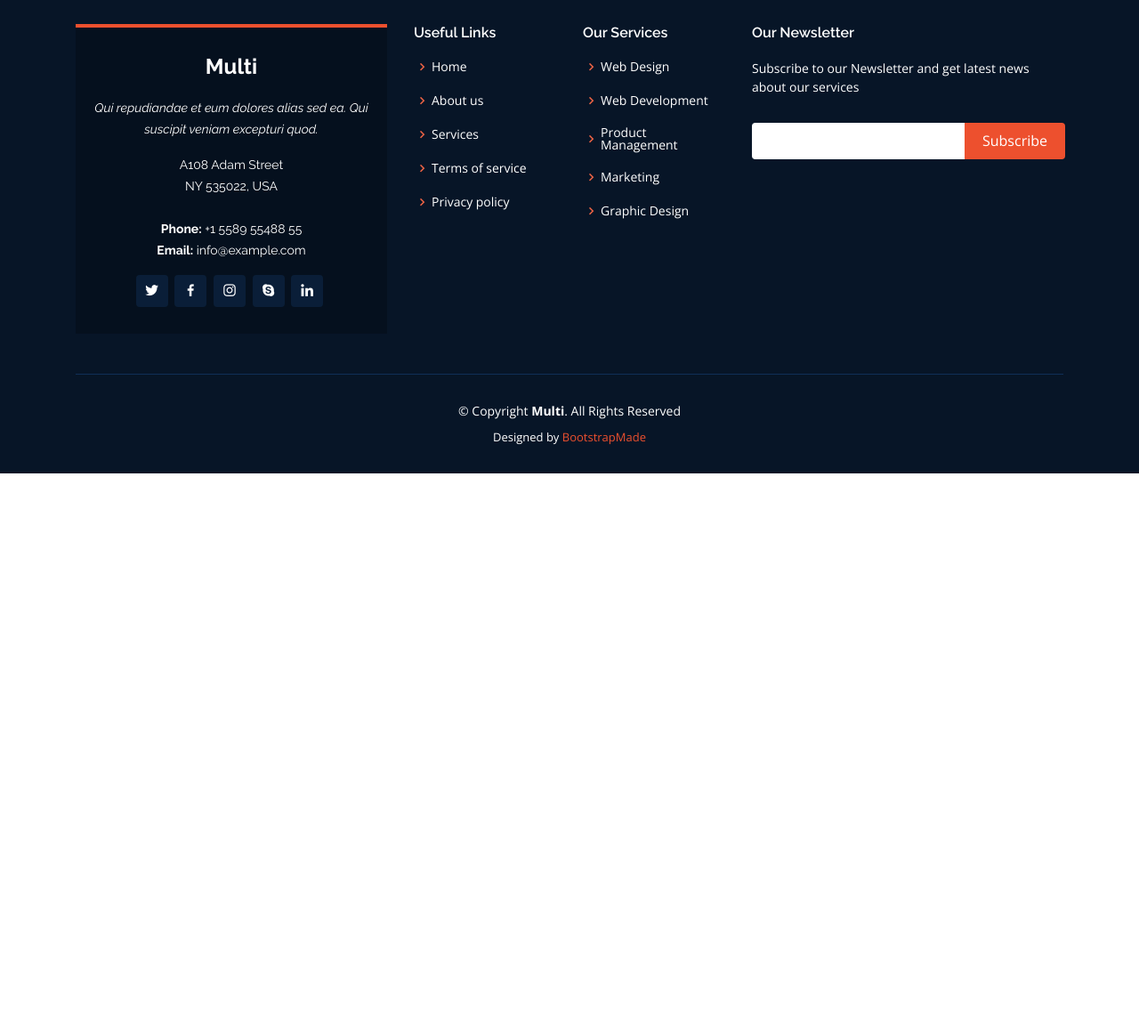
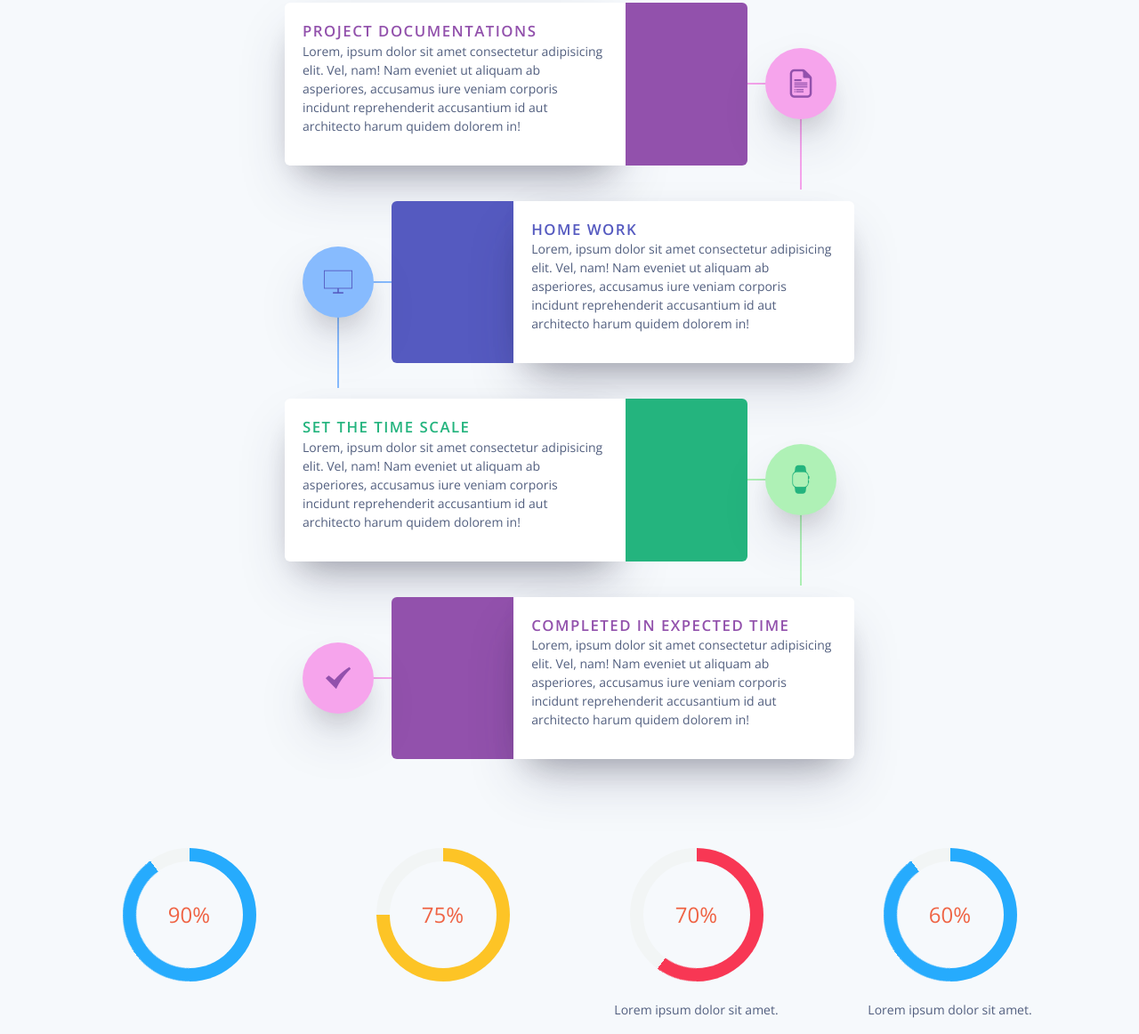
Before and after one commit to hashirnouman/nexus-group, a plain HTML site: page clients.html in a window 1280 px wide. Shown: the part 433-1595 px from the top of the page at 89% size. Before the commit the page ends 965 px from the top, so only its background shows below. Drawn offline with nearby package versions, Linux system fonts and the light colour scheme.

Commit message:
Client page added

```diff
--- /dev/null
+++ b/assets/css/progress.css
@@ -0,0 +1,144 @@
+.progress{
+    width: 150px;
+    height: 150px;
+    line-height: 150px;
+    background: none;
+    margin: 0 auto;
+    box-shadow: none;
+    position: relative;
+}
+.progress:after{
+    content: "";
+    width: 100%;
+    height: 100%;
+    border-radius: 50%;
+    border: 15px solid #f2f5f5;
+    position: absolute;
+    top: 0;
+    left: 0;
+}
+.progress > span{
+    width: 50%;
+    height: 100%;
+    overflow: hidden;
+    position: absolute;
+    top: 0;
+    z-index: 1;
+}
+.progress .progress-left{
+    left: 0;
+}
+.progress .progress-bar{
+    width: 100%;
+    height: 100%;
+    background: none;
+    border-width: 15px;
+    border-style: solid;
+    position: absolute;
+    top: 0;
+}
+.progress .progress-left .progress-bar{
+    left: 100%;
+    border-top-right-radius: 80px;
+    border-bottom-right-radius: 80px;
+    border-left: 0;
+    -webkit-transform-origin: center left;
+    transform-origin: center left;
+}
+.progress .progress-right{
+    right: 0;
+}
+.progress .progress-right .progress-bar{
+    left: -100%;
+    border-top-left-radius: 80px;
+    border-bottom-left-radius: 80px;
+    border-right: 0;
+    -webkit-transform-origin: center right;
+    transform-origin: center right;
+    animation: loading-1 1.8s linear forwards;
+}
+.progress .progress-value{
+    width: 100%;
+    height: 100%;
+    font-size: 24px;
+    color: #EF6445;
+    text-align: center;
+    position: absolute;
+}
+.progress.blue .progress-bar{
+    border-color: #26abfd;
+}
+.progress.blue .progress-left .progress-bar{
+    animation: loading-2 1.5s linear forwards 1.8s;
+}
+.progress.yellow .progress-bar{
+    border-color: #fdc426;
+}
+.progress.yellow .progress-left .progress-bar{
+    animation: loading-3 1s linear forwards 1.8s;
+}
+.progress.pink .progress-bar{
+    border-color: #f83754;
+}
+.progress.pink .progress-left .progress-bar{
+    animation: loading-4 0.4s linear forwards 1.8s;
+}
+.progress.green .progress-bar{
+    border-color: #1abc9c;
+}
+.progress.green .progress-left .progress-bar{
+    animation: loading-5 1.2s linear forwards 1.8s;
+}
+@keyframes loading-1{
+    0%{
+        -webkit-transform: rotate(0deg);
+        transform: rotate(0deg);
+    }
+    100%{
+        -webkit-transform: rotate(180deg);
+        transform: rotate(180deg);
+    }
+}
+@keyframes loading-2{
+    0%{
+        -webkit-transform: rotate(0deg);
+        transform: rotate(0deg);
+    }
+    100%{
+        -webkit-transform: rotate(144deg);
+        transform: rotate(144deg);
+    }
+}
+@keyframes loading-3{
+    0%{
+        -webkit-transform: rotate(0deg);
+        transform: rotate(0deg);
+    }
+    100%{
+        -webkit-transform: rotate(90deg);
+        transform: rotate(90deg);
+    }
+}
+@keyframes loading-4{
+    0%{
+        -webkit-transform: rotate(0deg);
+        transform: rotate(0deg);
+    }
+    100%{
+        -webkit-transform: rotate(36deg);
+        transform: rotate(36deg);
+    }
+}
+@keyframes loading-5{
+    0%{
+        -webkit-transform: rotate(0deg);
+        transform: rotate(0deg);
+    }
+    100%{
+        -webkit-transform: rotate(126deg);
+        transform: rotate(126deg);
+    }
+}
+@media only screen and (max-width: 990px){
+    .progress{ margin-bottom: 20px; }
+}
--- /dev/null
+++ b/assets/css/timeline.scss
@@ -0,0 +1,304 @@
+$content-width: calc(40vw - 84px);
+$margin: 20px;
+$spacing: 20px;
+$bdrs: 6px;
+$circle-size: 40px;
+$icon-size: 32px;
+$bdrs-icon: 100%;
+
+$color1: #9251ac;
+$color2: #f6a4ec;
+
+$color3: #87bbfe;
+$color4: #555ac0;
+
+$color5: #24b47e;
+$color6: #aff1b6;
+* {
+  box-sizing: border-box;
+}
+html {
+  font-size: 14px;
+}
+body {
+  background: #f6f9fc;
+  font-family: "Open Sans", sans-serif;
+  color: #525f7f;
+}
+h2 {
+  margin: 5%;
+  text-align: center;
+  font-size: 2rem;
+  font-weight: 100;
+}
+.timeline {
+  display: flex;
+  flex-direction: column;
+  margin: $margin auto;
+  position: relative;
+
+  &__event {
+    margin-bottom: $spacing;
+    position: relative;
+    display: flex;
+    margin: $spacing 0;
+    border-radius: $bdrs;
+    align-self: center;
+    width: 50vw;
+
+    &:nth-child(2n + 1) {
+      flex-direction: row-reverse;
+      .timeline__event__date {
+        border-radius: 0 $bdrs $bdrs 0;
+        width: 150px;
+      }
+      .timeline__event__content {
+        border-radius: $bdrs 0 0 $bdrs;
+      }
+
+      .timeline__event__icon {
+        &:before {
+          content: "";
+          width: 2px;
+          height: 100%;
+          background: $color2;
+          position: absolute;
+          top: 0%;
+          left: 50%;
+          right: auto;
+          z-index: -1;
+          transform: translateX(-50%);
+          animation: fillTop 2s forwards 4s ease-in-out;
+        }
+        &:after {
+          content: "";
+          width: 100%;
+          height: 2px;
+          background: $color2;
+          position: absolute;
+          right: 0;
+          z-index: -1;
+          top: 50%;
+          left: auto;
+          transform: translateY(-50%);
+          animation: fillLeft 2s forwards 4s ease-in-out;
+        }
+      }
+    }
+
+    &__title {
+      font-size: 1.2rem;
+      line-height: 1.4;
+      text-transform: uppercase;
+
+      font-weight: 600;
+      color: $color1;
+      letter-spacing: 1.5px;
+    }
+    &__content {
+      padding: $spacing;
+      box-shadow: 0 30px 60px -12px rgba(50, 50, 93, 0.25),
+        0 18px 36px -18px rgba(0, 0, 0, 0.3),
+        0 -12px 36px -8px rgba(0, 0, 0, 0.025);
+      background: #fff;
+      width: $content-width;
+      border-radius: 0 $bdrs $bdrs 0;
+    }
+    &__date {
+      color: $color2;
+      font-size: 1.5rem;
+      font-weight: 600;
+      background: $color1;
+      display: flex;
+      align-items: center;
+      justify-content: center;
+      white-space: nowrap;
+      padding: 0 $spacing;
+      border-radius: $bdrs 0 0 $bdrs;
+    }
+    &__icon {
+      display: flex;
+      align-items: center;
+      justify-content: center;
+      color: $color1;
+      padding: $spacing;
+      align-self: center;
+      margin: 0 $spacing;
+      background: $color2;
+      border-radius: $bdrs-icon;
+      width: $circle-size;
+      box-shadow: 0 30px 60px -12px rgba(50, 50, 93, 0.25),
+        0 18px 36px -18px rgba(0, 0, 0, 0.3),
+        0 -12px 36px -8px rgba(0, 0, 0, 0.025);
+      padding: 40px;
+      height: $circle-size;
+      position: relative;
+
+      i {
+        font-size: $icon-size;
+      }
+
+      &:before {
+        content: "";
+        width: 2px;
+        height: 100%;
+        background: $color2;
+        position: absolute;
+        top: 0%;
+        z-index: -1;
+        left: 50%;
+        transform: translateX(-50%);
+        animation: fillTop 2s forwards 4s ease-in-out;
+      }
+      &:after {
+        content: "";
+        width: 100%;
+        height: 2px;
+        background: $color2;
+        position: absolute;
+        left: 0%;
+        z-index: -1;
+        top: 50%;
+        transform: translateY(-50%);
+        animation: fillLeftOdd 2s forwards 4s ease-in-out;
+      }
+    }
+    &__description {
+      flex-basis: 60%;
+    }
+
+    &--type2 {
+      &:after {
+        background: $color4;
+      }
+      .timeline__event__date {
+        color: $color3;
+        background: $color4;
+        width: 150px;
+      }
+
+      &:nth-child(2n + 1) {
+        .timeline__event__icon {
+          &:before,
+          &:after {
+            background: $color3;
+          }
+        }
+      }
+
+      .timeline__event__icon {
+        background: $color3;
+        color: $color4;
+        &:before,
+        &:after {
+          background: $color3;
+        }
+      }
+      .timeline__event__title {
+        color: $color4;
+      }
+      .timeline__event__title {
+      }
+    }
+
+    &--type3 {
+      &:after {
+        background: $color5;
+      }
+      .timeline__event__date {
+        color: $color6;
+        background-color: $color5;
+        width: 150px;
+      }
+
+      &:nth-child(2n + 1) {
+        .timeline__event__icon {
+          &:before,
+          &:after {
+            background: $color6;
+          }
+        }
+      }
+
+      .timeline__event__icon {
+        background: $color6;
+        color: $color5;
+        &:before,
+        &:after {
+          background: $color6;
+        }
+      }
+      .timeline__event__title {
+        color: $color5;
+      }
+      .timeline__event__title {
+      }
+    }
+    &:last-child {
+      .timeline__event__icon {
+        &:before {
+          content: none;
+        }
+      }
+    }
+  }
+}
+
+@media (max-width: 786px) {
+  .timeline__event {
+    flex-direction: column;
+    align-self: center;
+    &__content {
+      width: 100%;
+    }
+
+    &__icon {
+      border-radius: $bdrs $bdrs 0 0;
+      width: 100%;
+      margin: 0;
+      box-shadow: none;
+
+      &:before,
+      &:after {
+        display: none;
+      }
+    }
+    &__date {
+      border-radius: 0;
+      padding: $spacing;
+    }
+
+    &:nth-child(2n + 1) {
+      flex-direction: column;
+      align-self: center;
+
+      .timeline__event__date {
+        border-radius: 0;
+        padding: $spacing;
+      }
+
+      .timeline__event__icon {
+        border-radius: $bdrs $bdrs 0 0;
+        margin: 0;
+      }
+    }
+  }
+}
+
+@keyframes fillLeft {
+  100% {
+    right: 100%;
+  }
+}
+
+@keyframes fillTop {
+  100% {
+    top: 100%;
+  }
+}
+
+@keyframes fillLeftOdd {
+  100% {
+    left: 100%;
+  }
+}
--- a/clients.html
+++ b/clients.html
@@ -36,7 +36,8 @@
 
     <!-- Template Main CSS File -->
     <link href="assets/css/style.css" rel="stylesheet" />
-
+    <link rel="stylesheet" href="./assets/css/timeline.css">
+    <link rel="stylesheet" href="./assets/css/progress.css">
     <!-- =======================================================
   * Template Name: Multi - v2.0.0
   * Template URL: https://bootstrapmade.com/multi-responsive-bootstrap-template/
@@ -91,16 +92,13 @@
     </header>
     <!-- End Header -->
 
-<div>
+
   <main id="main">
-
-
-
     <!-- ======= Services Section ======= -->
     <section id="services" class="services mt-5">
       <div class="container" data-aos="fade-up">
         <div class="section-title">
-          <h2>Clients</h2>
+
           <p>Here are our clients</p>
         </div>
 
@@ -110,17 +108,140 @@
               Our clients are the life-source of our business. We believe that integrity in client dealings is an undisputable prerequisite for a successful and sustained business relationship. We operate a highly effective and efficient organization, focused on meeting client objectives
             </p>
           </div>
-        </section>
+          <div class="text-center">
+            <h1>Timeline</h1>
+            <div class="text-center">
+              <p>The Key is to Set Realistic Customer Expectations, and then not to just meet them, but to Exceed them Preferably in unexpected and Helpful Ways </p>
+            </div>
           </div>
         </section>
 
+          <div class="timeline">
+            <div class="timeline__event  animated fadeInUp delay-3s timeline__event--type1">
+              <div class="timeline__event__icon ">
+                <i class="icofont-file-alt"></i>
 
+              </div>
+              <div class="timeline__event__date">
 
+              </div>
+              <div class="timeline__event__content ">
+                <div class="timeline__event__title">
+                 Project documentations
+                </div>
+                <div class="timeline__event__description">
+                  <p>Lorem, ipsum dolor sit amet consectetur adipisicing elit. Vel, nam! Nam eveniet ut aliquam ab asperiores, accusamus iure veniam corporis incidunt reprehenderit accusantium id aut architecto harum quidem dolorem in!</p>
+                </div>
+              </div>
+            </div>
+            <div class="timeline__event animated fadeInUp delay-2s timeline__event--type2">
+              <div class="timeline__event__icon">
+                <i class="icofont-monitor"></i>
 
+              </div>
+              <div class="timeline__event__date">
 
+              </div>
+              <div class="timeline__event__content">
+                <div class="timeline__event__title">
+              Home work
+                </div>
+                <div class="timeline__event__description">
+                  <p>Lorem, ipsum dolor sit amet consectetur adipisicing elit. Vel, nam! Nam eveniet ut aliquam ab asperiores, accusamus iure veniam corporis incidunt reprehenderit accusantium id aut architecto harum quidem dolorem in!</p>
+                </div>
+              </div>
+            </div>
+            <div class="timeline__event animated fadeInUp delay-1s timeline__event--type3">
+              <div class="timeline__event__icon">
+                <i class="icofont-apple-watch"></i>
 
+              </div>
+              <div class="timeline__event__date">
 
+              </div>
+              <div class="timeline__event__content">
+                <div class="timeline__event__title">
+                Set the time scale
+                </div>
+                <div class="timeline__event__description">
+                  <p>Lorem, ipsum dolor sit amet consectetur adipisicing elit. Vel, nam! Nam eveniet ut aliquam ab asperiores, accusamus iure veniam corporis incidunt reprehenderit accusantium id aut architecto harum quidem dolorem in!</p>
+                </div>
+
+              </div>
+            </div>
+            <div class="timeline__event animated fadeInUp timeline__event--type1">
+              <div class="timeline__event__icon">
+                <i class="icofont-tick-mark"></i>
+
+              </div>
+              <div class="timeline__event__date">
+
+              </div>
+              <div class="timeline__event__content">
+                <div class="timeline__event__title">
+                 Completed in expected time
+                </div>
+                <div class="timeline__event__description">
+                  <p>Lorem, ipsum dolor sit amet consectetur adipisicing elit. Vel, nam! Nam eveniet ut aliquam ab asperiores, accusamus iure veniam corporis incidunt reprehenderit accusantium id aut architecto harum quidem dolorem in!</p>
+                </div>
+              </div>
+            </div>
+
+          </div>
+      </div>
+    </section>
   </main>
+
+  <div class="container mb-5">
+    <div class="row">
+        <div class="col-md-3 col-sm-6">
+            <div class="progress blue">
+                <span class="progress-left">
+                    <span class="progress-bar"></span>
+                </span>
+                <span class="progress-right">
+                    <span class="progress-bar"></span>
+                </span>
+                <div class="progress-value">90%</div>
+            </div>
+        </div>
+        <div class="col-md-3 col-sm-6">
+            <div class="progress yellow">
+                <span class="progress-left">
+                    <span class="progress-bar"></span>
+                </span>
+                <span class="progress-right">
+                    <span class="progress-bar"></span>
+                </span>
+                <div class="progress-value">75%</div>
+            </div>
+        </div>
+        <div class="col-md-3 col-sm-6">
+            <div class="progress pink">
+                <span class="progress-left">
+                    <span class="progress-bar"></span>
+                </span>
+                <span class="progress-right">
+                    <span class="progress-bar"></span>
+                </span>
+                <div class="progress-value">70%</div>
+            </div>
+            <p class="text-center mt-4">Lorem ipsum dolor sit amet.</p>
+        </div>
+        <div class="col-md-3 col-sm-6">
+          <div class="progress blue">
+              <span class="progress-left">
+                  <span class="progress-bar"></span>
+              </span>
+              <span class="progress-right">
+                  <span class="progress-bar"></span>
+              </span>
+              <div class="progress-value">60%</div>
+            </div>
+            <p class="text-center mt-4">Lorem ipsum dolor sit amet.</p>
+      </div>
+    </div>
+</div>
 
     <!-- ======= Footer ======= -->
     <footer id="footer">
```
Also changed, not shown: assets/css/style.css (+10 -1 lines), assets/css/timeline.css (added), 1 other file. Lines whose indentation alone changed are shown as unchanged.
